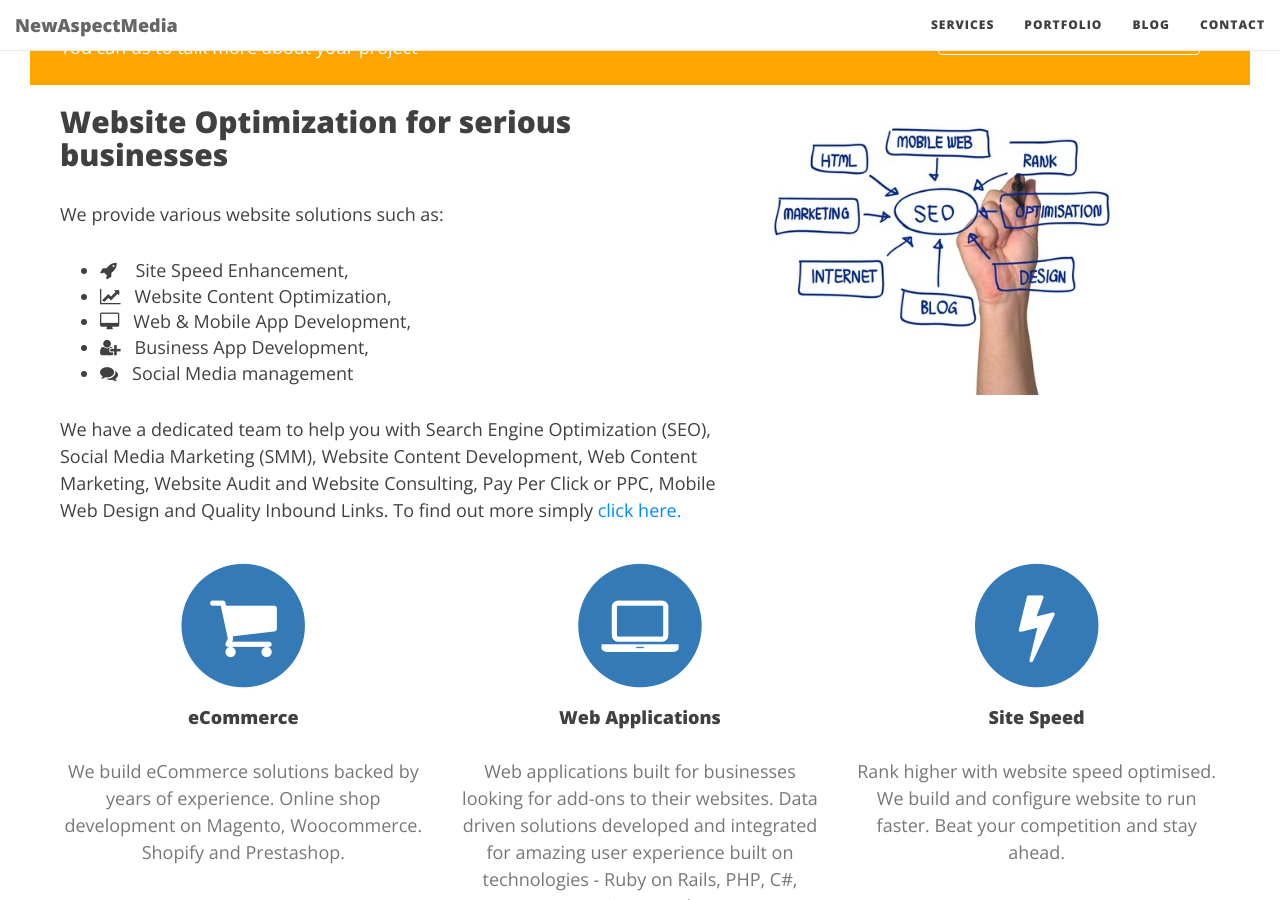
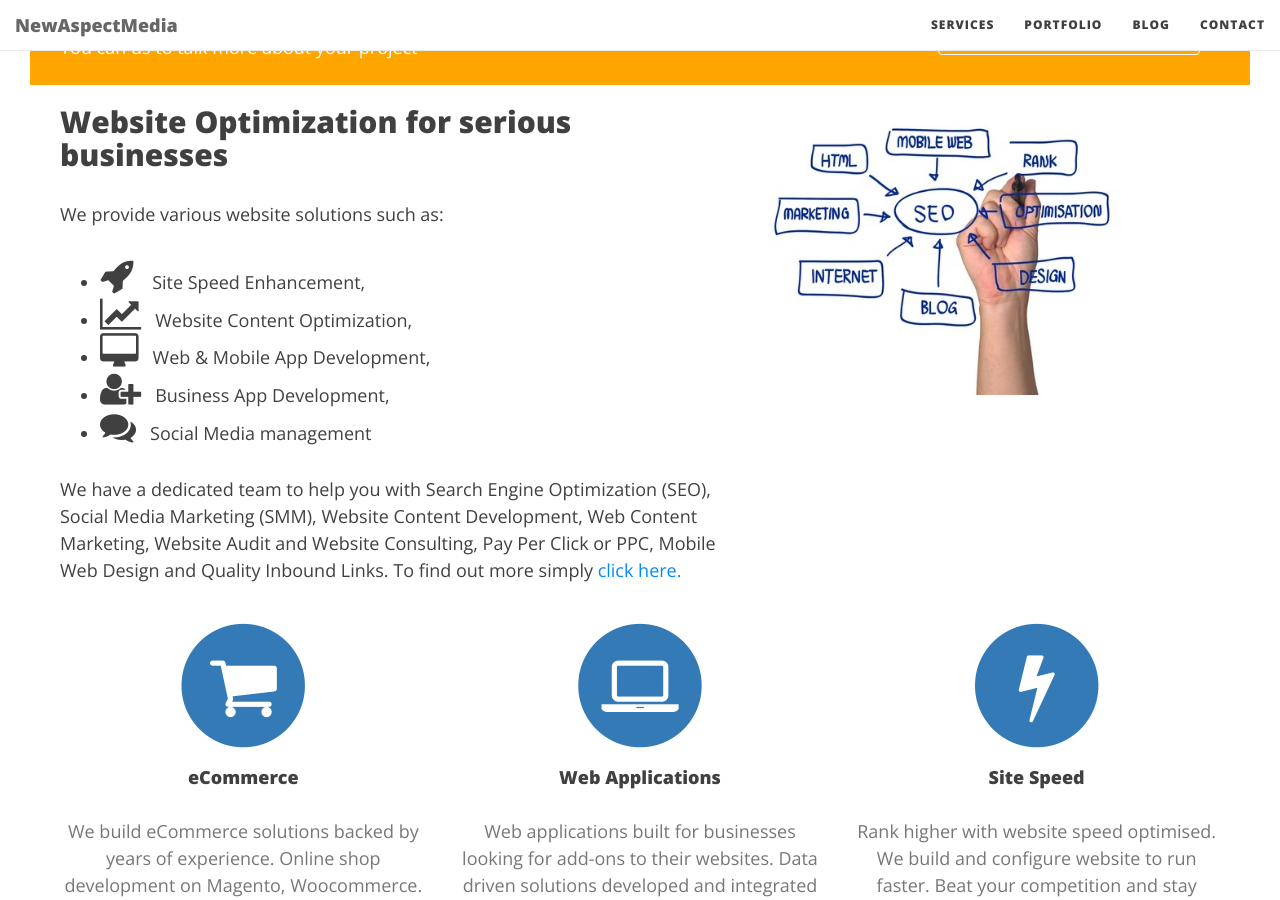
Before and after one commit to newmedia77/appxnam, a Jekyll site: the page built from index.html, in a window 1280 px wide and 900 px high, scrolled down 1536 px. Built offline with Jekyll 4.4.1, drawn with Linux system fonts in a browser that asks for light colours; nearby versions of some CDN libraries; the list of posts is cut into pages by our own code.

Commit message:
andreas
fa size

```diff
--- a/index.html
+++ b/index.html
@@ -195,11 +195,11 @@ subtitle: Hire Web Developer &amp; SEO Specialist in London
                         <h2>Website Optimization <span class="big-text">for serious businesses</span></h2>
                         <p>We provide various website solutions such as:</p>
                          <ul>
-                            <li><i class="fa fa-rocket fa-1x"></i>&nbsp; &nbsp; Site Speed Enhancement,</li>
-                            <li><i class="fa fa-line-chart fa-1x"></i>&nbsp; &nbsp;Website Content Optimization,</li>
-                            <li><i class="fa fa-desktop fa-1x"></i>&nbsp; &nbsp;Web &amp; Mobile App Development,</li>
-                            <li><i class="fa fa-user-plus fa-1x"></i>&nbsp; &nbsp;Business App Development,</li>
-                            <li><i class="fa fa-comments fa-1x"></i>&nbsp; &nbsp;Social Media management</li>
+                            <li><i class="fa fa-rocket fa-2x"></i>&nbsp; &nbsp; Site Speed Enhancement,</li>
+                            <li><i class="fa fa-line-chart fa-2x"></i>&nbsp; &nbsp;Website Content Optimization,</li>
+                            <li><i class="fa fa-desktop fa-2x"></i>&nbsp; &nbsp;Web &amp; Mobile App Development,</li>
+                            <li><i class="fa fa-user-plus fa-2x"></i>&nbsp; &nbsp;Business App Development,</li>
+                            <li><i class="fa fa-comments fa-2x"></i>&nbsp; &nbsp;Social Media management</li>
                         </ul>
 
                         <p>We have a dedicated team to help you with Search Engine Optimization (SEO), Social Media Marketing (SMM), Website Content Development, Web Content Marketing, Website Audit and  Website Consulting, Pay Per Click or PPC, Mobile Web Design and  Quality Inbound Links. To find out more simply <a href="{{ site.baseurl }}/contact">click here.</a></p>
```
